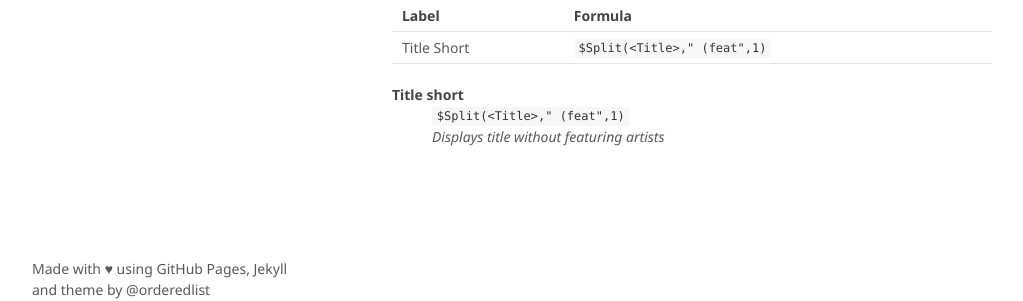
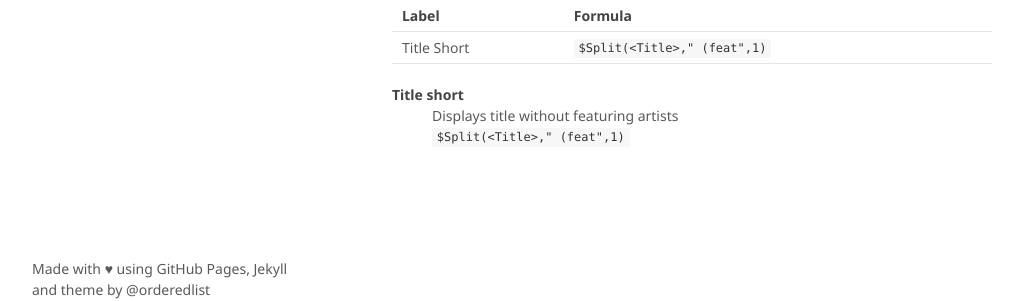
Before and after one commit to oscarb/pad, a Jekyll site: the page built from _docs/musicbee.md, in a window 1280 px wide. Shown: the part 489-790 px from the top of the page, without its empty margins (128-1151 px from the left). Built offline with Jekyll 4.4.1, drawn with Linux system fonts in a browser that asks for light colours.

```diff
--- a/_docs/musicbee.md
+++ b/_docs/musicbee.md
@@ -31,5 +31,5 @@ Title Short | `$Split(<Title>," (feat",1)`
 
 
 Title short
-: `$Split(<Title>," (feat",1)`
-  _Displays title without featuring artists_
+: Displays title without featuring artists
+  `$Split(<Title>," (feat",1)`
```
